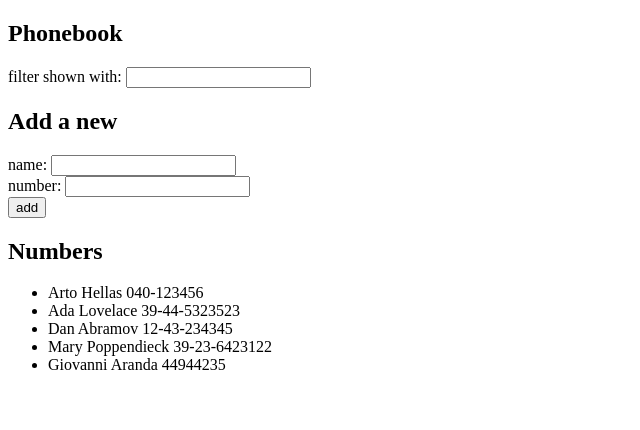
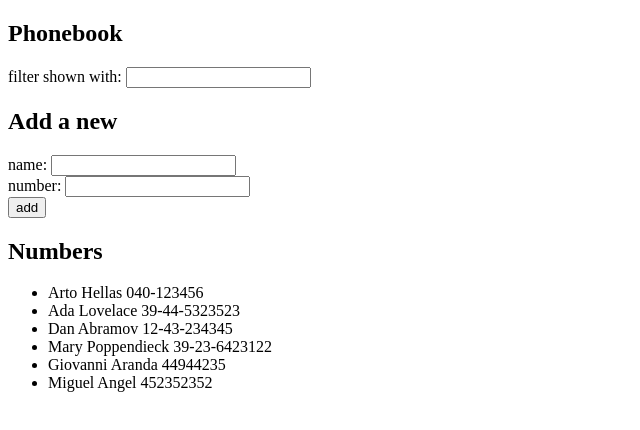
Before and after one commit to giovanniarandaa/fullstackopen, a React (Vite) app in the folder part2/phonebook/: page / in a window 1280 px wide. Shown: the top 430 px of the page, without its empty margins (0-640 px from the left). Built offline with nearby package versions, Linux system fonts and the light colour scheme; data requests are answered from the project's data file.

Commit message:
2.13: La Agenda Telefónica paso 8

```diff
--- a/part2/phonebook/db.json
+++ b/part2/phonebook/db.json
@@ -24,6 +24,11 @@
       "id": "15cf",
       "name": "Giovanni Aranda",
       "number": "44944235"
+    },
+    {
+      "id": "e11c",
+      "name": "Miguel Angel",
+      "number": "452352352"
     }
   ]
 }
--- /dev/null
+++ b/part2/phonebook/persons.js
@@ -0,0 +1,11 @@
+import axios from "axios";
+
+const baseUrl = "http://localhost:3001/persons";
+
+export const getAll = () => {
+  return axios.get(baseUrl);
+};
+
+export const create = (newObject) => {
+  return axios.post(baseUrl, newObject);
+};
--- a/part2/phonebook/src/App.jsx
+++ b/part2/phonebook/src/App.jsx
@@ -3,6 +3,7 @@ import Filter from "./Filter.jsx";
 import PersonForm from "./PersonForm.jsx";
 import Persons from "./Persons.jsx";
 import axios from "axios";
+import { create, getAll } from "../persons.js";
 
 const App = () => {
   const [persons, setPersons] = useState([]);
@@ -11,7 +12,7 @@ const App = () => {
   const [search, setSearch] = useState("");
 
   useEffect(() => {
-    axios.get("http://localhost:3001/persons").then((res) => {
+    getAll().then((res) => {
       setPersons(res.data);
     });
   }, []);
@@ -31,7 +32,7 @@ const App = () => {
       number: newPhone,
     };
 
-    axios.post("http://localhost:3001/persons", person).then((res) => {
+    create(person).then((res) => {
       setPersons(persons.concat(res.data));
       setNewName("");
       setNewPhone("");
```
